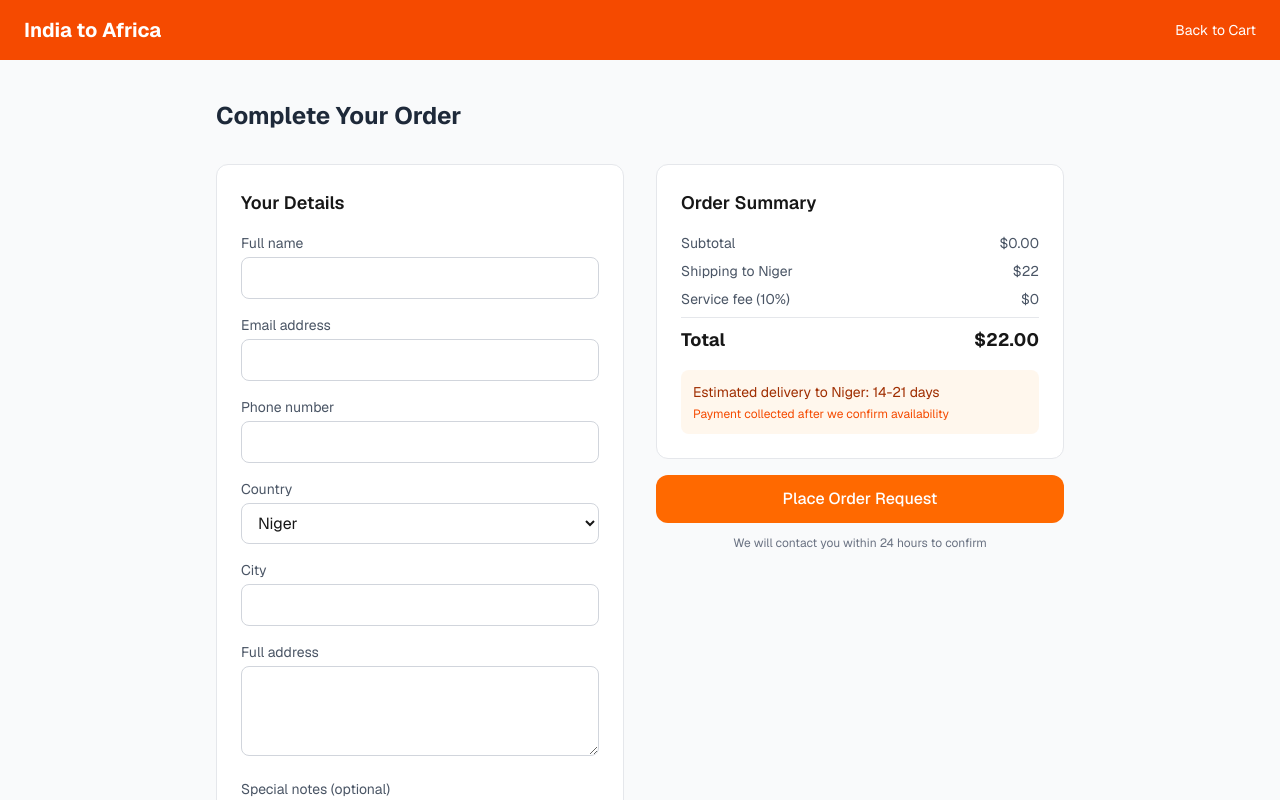
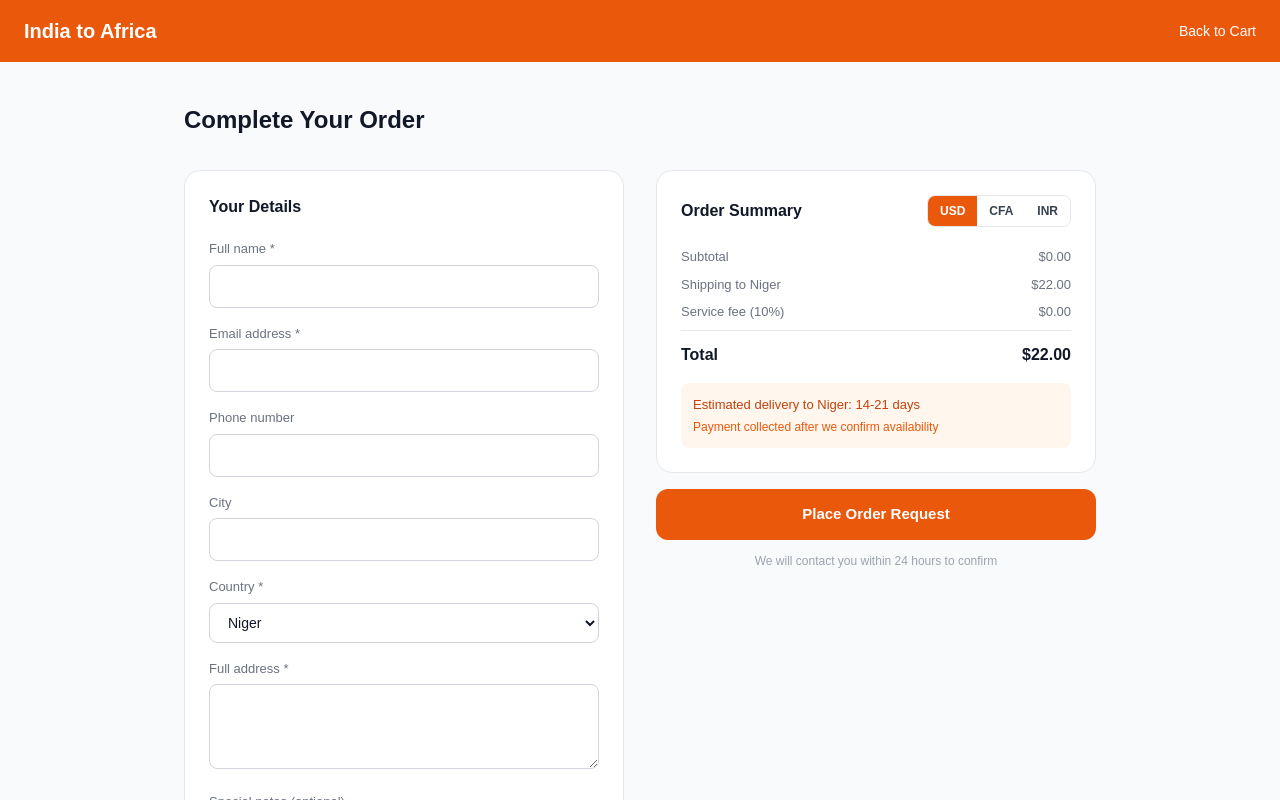
Before and after one commit to Glorycode2/India-to-Africa, a Next.js app: page /checkout in a window 1280 px wide. Shown: the top 800 px of the page. Built offline with nearby package versions, Linux system fonts and the light colour scheme.

Commit message:
Added cart, checkout, admin dashboard and database connection

```diff
--- a/app/admin/page.jsx
+++ b/app/admin/page.jsx
@@ -105,7 +105,7 @@ export default function AdminPage() {
       <nav style={{ backgroundColor: "white", borderBottom: "1px solid #e5e7eb", padding: "16px 32px", display: "flex", justifyContent: "space-between", alignItems: "center" }}>
         <div>
           <h1 style={{ fontSize: "18px", fontWeight: "700", color: "#111827" }}>Admin Dashboard</h1>
-          <p style={{ fontSize: "12px", color: "#6b7280" }}>India to Africa — Order Management</p>
+          <p style={{ fontSize: "12px", color: "#6b7280" }}>Order Management</p>
         </div>
         <a href="/" style={{ fontSize: "13px", color: "#ea580c", textDecoration: "none" }}>Back to website</a>
       </nav>
--- a/app/checkout/page.jsx
+++ b/app/checkout/page.jsx
@@ -8,13 +8,30 @@ const SHIPPING = {
   "Ghana": 20,
   "Senegal": 24,
   "Mali": 25,
+  "Burkina Faso": 26,
+  "Ivory Coast": 24,
+  "Cameroon": 25,
   "Other": 30,
+};
+
+const RATES = {
+  USD: 1,
+  CFA: 605,
+  INR: 83,
+};
+
+const SYMBOLS = {
+  USD: "$",
+  CFA: "CFA ",
+  INR: "₹",
 };
 
 export default function CheckoutPage() {
   const [cart, setCart] = useState([]);
   const [submitting, setSubmitting] = useState(false);
   const [done, setDone] = useState(false);
+  const [orderId, setOrderId] = useState("");
+  const [currency, setCurrency] = useState("USD");
   const [form, setForm] = useState({
     name: "",
     email: "",
@@ -34,10 +51,19 @@ export default function CheckoutPage() {
     setForm((prev) => ({ ...prev, [field]: value }));
   }
 
+  function convert(usdAmount) {
+    const rate = RATES[currency];
+    const symbol = SYMBOLS[currency];
+    const converted = usdAmount * rate;
+    if (currency === "CFA") return symbol + Math.round(converted).toLocaleString();
+    if (currency === "INR") return symbol + Math.round(converted).toLocaleString();
+    return symbol + converted.toFixed(2);
+  }
+
   const subtotal = cart.reduce((sum, item) => sum + item.price_usd * item.quantity, 0);
   const shipping = SHIPPING[form.country] || 30;
   const service = parseFloat((subtotal * 0.1).toFixed(2));
-  const total = (subtotal + shipping + service).toFixed(2);
+  const total = subtotal + shipping + service;
 
   async function handleSubmit() {
     if (!form.name || !form.email || !form.address) {
@@ -48,24 +74,105 @@ export default function CheckoutPage() {
       alert("Your cart is empty");
       return;
     }
+
     setSubmitting(true);
-    await new Promise((r) => setTimeout(r, 1500));
-    localStorage.removeItem("cart");
-    setDone(true);
+
+    try {
+      const { createClient } = await import("@supabase/supabase-js");
+      const supabase = createClient(
+        process.env.NEXT_PUBLIC_SUPABASE_URL,
+        process.env.NEXT_PUBLIC_SUPABASE_ANON_KEY
+      );
+
+      let userId = null;
+      const { data: existingUser } = await supabase
+        .from("users")
+        .select("id")
+        .eq("email", form.email)
+        .single();
+
+      if (existingUser) {
+        userId = existingUser.id;
+      } else {
+        const { data: newUser, error: userError } = await supabase
+          .from("users")
+          .insert([{
+            name: form.name,
+            email: form.email,
+            phone: form.phone,
+            country: form.country,
+            address: form.city + ", " + form.country + " — " + form.address,
+          }])
+          .select("id")
+          .single();
+
+        if (userError) throw userError;
+        userId = newUser.id;
+      }
+
+      const shippingAddress = form.name + "\n" + form.address + "\n" + form.city + ", " + form.country + "\nPhone: " + form.phone;
+
+      const { data: order, error: orderError } = await supabase
+        .from("orders")
+        .insert([{
+          user_id: userId,
+          status: "pending",
+          total_original_inr: cart.reduce((sum, item) => sum + (item.price_inr || 0) * item.quantity, 0),
+          total_charged_usd: parseFloat(total.toFixed(2)),
+          shipping_fee_usd: shipping,
+          service_fee_usd: service,
+          delivery_estimate: "14-21 days",
+          shipping_address: shippingAddress,
+          customer_notes: form.notes,
+        }])
+        .select("id")
+        .single();
+
+      if (orderError) throw orderError;
+
+      const orderItems = cart.map((item) => ({
+        order_id: order.id,
+        product_id: item.id,
+        quantity: item.quantity,
+        price_at_order_inr: item.price_inr || 0,
+        price_at_order_usd: item.price_usd || 0,
+      }));
+
+      const { error: itemsError } = await supabase
+        .from("order_items")
+        .insert(orderItems);
+
+      if (itemsError) throw itemsError;
+
+      localStorage.removeItem("cart");
+      setOrderId(order.id.slice(0, 8).toUpperCase());
+      setDone(true);
+
+    } catch (err) {
+      console.error("Order failed:", err);
+      alert("Something went wrong. Please try again.");
+    }
+
     setSubmitting(false);
   }
 
   if (done) {
     return (
-      <div className="min-h-screen bg-gray-50 flex items-center justify-center">
-        <div className="bg-white rounded-xl border border-gray-200 p-10 text-center max-w-md">
-          <div className="text-5xl mb-4">✅</div>
-          <h1 className="text-2xl font-bold text-gray-800 mb-2">Order Received!</h1>
-          <p className="text-gray-600 mb-6">
-            Thank you {form.name}. We will contact you at {form.email} within 24 hours to confirm your order.
+      <div style={{ minHeight: "100vh", backgroundColor: "#f9fafb", display: "flex", alignItems: "center", justifyContent: "center", fontFamily: "sans-serif" }}>
+        <div style={{ backgroundColor: "white", borderRadius: "16px", padding: "48px", textAlign: "center", maxWidth: "440px", border: "1px solid #e5e7eb" }}>
+          <div style={{ fontSize: "56px", marginBottom: "16px" }}>✅</div>
+          <h1 style={{ fontSize: "24px", fontWeight: "700", color: "#ba1616", marginBottom: "8px" }}>Order Received!</h1>
+          <p style={{ fontSize: "14px", color: "#6b7280", marginBottom: "8px" }}>
+            Thank you {form.name}. Your order reference is:
           </p>
-          <a href="/" className="bg-orange-500 text-white px-6 py-2 rounded-lg hover:bg-orange-600">
-            Back to Home
+          <div style={{ backgroundColor: "#fff7ed", border: "1px solid #fed7aa", borderRadius: "8px", padding: "12px", marginBottom: "16px" }}>
+            <p style={{ fontSize: "20px", fontWeight: "700", color: "#ea580c" }}>#{orderId}</p>
+          </div>
+          <p style={{ fontSize: "14px", color: "#6b7280", marginBottom: "24px" }}>
+            We will contact you at <strong>{form.email}</strong> within 24 hours to confirm your order and arrange payment.
+          </p>
+          <a href="/products" style={{ backgroundColor: "#ea580c", color: "white", padding: "12px 32px", borderRadius: "50px", textDecoration: "none", fontWeight: "600", fontSize: "14px" }}>
+            Continue Shopping
           </a>
         </div>
       </div>
@@ -73,103 +180,145 @@ export default function CheckoutPage() {
   }
 
   return (
-    <div className="min-h-screen bg-gray-50">
-      <nav className="bg-orange-600 text-white px-6 py-4 flex justify-between items-center">
-        <a href="/" className="text-xl font-bold">India to Africa</a>
-        <a href="/cart" className="text-sm hover:underline">Back to Cart</a>
+    <div style={{ minHeight: "100vh", backgroundColor: "#f9fafb", fontFamily: "sans-serif" }}>
+      <nav style={{ backgroundColor: "#ea580c", padding: "16px 24px", display: "flex", justifyContent: "space-between", alignItems: "center" }}>
+        <a href="/" style={{ color: "white", fontWeight: "bold", fontSize: "20px", textDecoration: "none" }}>India to Africa</a>
+        <a href="/cart" style={{ color: "white", fontSize: "14px", textDecoration: "none" }}>Back to Cart</a>
       </nav>
 
-      <div className="max-w-4xl mx-auto px-6 py-10">
-        <h1 className="text-2xl font-bold text-gray-800 mb-8">Complete Your Order</h1>
+      <div style={{ maxWidth: "960px", margin: "0 auto", padding: "40px 24px" }}>
+        <h1 style={{ fontSize: "24px", fontWeight: "700", color: "#111827", marginBottom: "32px" }}>Complete Your Order</h1>
 
-        <div className="grid grid-cols-1 md:grid-cols-2 gap-8">
-          <div className="bg-white rounded-xl border border-gray-200 p-6">
-            <h2 className="font-semibold text-lg mb-4">Your Details</h2>
+        <div style={{ display: "grid", gridTemplateColumns: "1fr 1fr", gap: "32px" }}>
 
-            <div className="mb-4">
-              <label className="block text-sm text-gray-600 mb-1">Full name</label>
-              <input type="text" value={form.name} onChange={(e) => update("name", e.target.value)} className="w-full border border-gray-300 rounded-lg px-3 py-2 focus:outline-none focus:ring-2 focus:ring-orange-400" />
-            </div>
+          {/* LEFT - Form */}
+          <div style={{ backgroundColor: "white", borderRadius: "16px", border: "1px solid #e5e7eb", padding: "24px" }}>
+            <h2 style={{ fontSize: "16px", fontWeight: "600", color: "#111827", marginBottom: "20px" }}>Your Details</h2>
 
-            <div className="mb-4">
-              <label className="block text-sm text-gray-600 mb-1">Email address</label>
-              <input type="email" value={form.email} onChange={(e) => update("email", e.target.value)} className="w-full border border-gray-300 rounded-lg px-3 py-2 focus:outline-none focus:ring-2 focus:ring-orange-400" />
-            </div>
+            {[
+              { label: "Full name *", field: "name", type: "text" },
+              { label: "Email address *", field: "email", type: "email" },
+              { label: "Phone number", field: "phone", type: "tel" },
+              { label: "City", field: "city", type: "text" },
+            ].map(({ label, field, type }) => (
+              <div key={field} style={{ marginBottom: "16px" }}>
+                <label style={{ display: "block", fontSize: "13px", color: "#6b7280", marginBottom: "6px" }}>{label}</label>
+                <input
+                  type={type}
+                  value={form[field]}
+                  onChange={(e) => update(field, e.target.value)}
+                  style={{ width: "100%", border: "1px solid #d1d5db", borderRadius: "8px", padding: "10px 14px", fontSize: "14px", color: "#111827", boxSizing: "border-box" }}
+                />
+              </div>
+            ))}
 
-            <div className="mb-4">
-              <label className="block text-sm text-gray-600 mb-1">Phone number</label>
-              <input type="tel" value={form.phone} onChange={(e) => update("phone", e.target.value)} className="w-full border border-gray-300 rounded-lg px-3 py-2 focus:outline-none focus:ring-2 focus:ring-orange-400" />
-            </div>
-
-            <div className="mb-4">
-              <label className="block text-sm text-gray-600 mb-1">Country</label>
-              <select value={form.country} onChange={(e) => update("country", e.target.value)} className="w-full border border-gray-300 rounded-lg px-3 py-2 focus:outline-none focus:ring-2 focus:ring-orange-400">
+            <div style={{ marginBottom: "16px" }}>
+              <label style={{ display: "block", fontSize: "13px", color: "#6b7280", marginBottom: "6px" }}>Country *</label>
+              <select
+                value={form.country}
+                onChange={(e) => update("country", e.target.value)}
+                style={{ width: "100%", border: "1px solid #d1d5db", borderRadius: "8px", padding: "10px 14px", fontSize: "14px", color: "#111827" }}
+              >
                 {Object.keys(SHIPPING).map((c) => (
                   <option key={c} value={c}>{c}</option>
                 ))}
               </select>
             </div>
 
-            <div className="mb-4">
-              <label className="block text-sm text-gray-600 mb-1">City</label>
-              <input type="text" value={form.city} onChange={(e) => update("city", e.target.value)} className="w-full border border-gray-300 rounded-lg px-3 py-2 focus:outline-none focus:ring-2 focus:ring-orange-400" />
+            <div style={{ marginBottom: "16px" }}>
+              <label style={{ display: "block", fontSize: "13px", color: "#6b7280", marginBottom: "6px" }}>Full address *</label>
+              <textarea
+                value={form.address}
+                onChange={(e) => update("address", e.target.value)}
+                rows={3}
+                style={{ width: "100%", border: "1px solid #d1d5db", borderRadius: "8px", padding: "10px 14px", fontSize: "14px", color: "#111827", boxSizing: "border-box" }}
+              />
             </div>
 
-            <div className="mb-4">
-              <label className="block text-sm text-gray-600 mb-1">Full address</label>
-              <textarea value={form.address} onChange={(e) => update("address", e.target.value)} rows={3} className="w-full border border-gray-300 rounded-lg px-3 py-2 focus:outline-none focus:ring-2 focus:ring-orange-400" />
-            </div>
-
-            <div className="mb-4">
-              <label className="block text-sm text-gray-600 mb-1">Special notes (optional)</label>
-              <textarea value={form.notes} onChange={(e) => update("notes", e.target.value)} rows={2} className="w-full border border-gray-300 rounded-lg px-3 py-2 focus:outline-none focus:ring-2 focus:ring-orange-400" />
+            <div style={{ marginBottom: "16px" }}>
+              <label style={{ display: "block", fontSize: "13px", color: "#6b7280", marginBottom: "6px" }}>Special notes (optional)</label>
+              <textarea
+                value={form.notes}
+                onChange={(e) => update("notes", e.target.value)}
+                rows={2}
+                style={{ width: "100%", border: "1px solid #d1d5db", borderRadius: "8px", padding: "10px 14px", fontSize: "14px", color: "#111827", boxSizing: "border-box" }}
+              />
             </div>
           </div>
 
+          {/* RIGHT - Summary */}
           <div>
-            <div className="bg-white rounded-xl border border-gray-200 p-6 mb-4">
-              <h2 className="font-semibold text-lg mb-4">Order Summary</h2>
+            <div style={{ backgroundColor: "white", borderRadius: "16px", border: "1px solid #e5e7eb", padding: "24px", marginBottom: "16px" }}>
+              <div style={{ display: "flex", justifyContent: "space-between", alignItems: "center", marginBottom: "20px" }}>
+                <h2 style={{ fontSize: "16px", fontWeight: "600", color: "#111827" }}>Order Summary</h2>
+
+                {/* CURRENCY TOGGLE */}
+                <div style={{ display: "flex", border: "1px solid #e5e7eb", borderRadius: "8px", overflow: "hidden" }}>
+                  {["USD", "CFA", "INR"].map((c) => (
+                    <button
+                      key={c}
+                      onClick={() => setCurrency(c)}
+                      style={{
+                        padding: "6px 12px",
+                        fontSize: "12px",
+                        fontWeight: "600",
+                        border: "none",
+                        cursor: "pointer",
+                        backgroundColor: currency === c ? "#ea580c" : "white",
+                        color: currency === c ? "white" : "#374151",
+                      }}
+                    >
+                      {c}
+                    </button>
+                  ))}
+                </div>
+              </div>
+
               {cart.map((item) => (
-                <div key={item.id} className="flex justify-between items-center mb-3 pb-3 border-b border-gray-100">
+                <div key={item.id} style={{ display: "flex", justifyContent: "space-between", alignItems: "flex-start", marginBottom: "12px", paddingBottom: "12px", borderBottom: "1px solid #f3f4f6" }}>
                   <div>
-                    <p className="text-sm font-medium text-gray-800">{item.name}</p>
-                    <p className="text-xs text-gray-500">Qty: {item.quantity}</p>
+                    <p style={{ fontSize: "13px", fontWeight: "500", color: "#111827" }}>{item.name}</p>
+                    <p style={{ fontSize: "12px", color: "#9ca3af" }}>Qty: {item.quantity}</p>
                   </div>
-                  <p className="text-sm font-medium">${(item.price_usd * item.quantity).toFixed(2)}</p>
+                  <p style={{ fontSize: "13px", fontWeight: "600" }}>{convert(item.price_usd * item.quantity)}</p>
                 </div>
               ))}
-              <div className="space-y-2 mt-4">
-                <div className="flex justify-between text-sm text-gray-600">
-                  <span>Subtotal</span>
-                  <span>${subtotal.toFixed(2)}</span>
-                </div>
-                <div className="flex justify-between text-sm text-gray-600">
-                  <span>Shipping to {form.country}</span>
-                  <span>${shipping}</span>
-                </div>
-                <div className="flex justify-between text-sm text-gray-600">
-                  <span>Service fee (10%)</span>
-                  <span>${service}</span>
-                </div>
-                <div className="flex justify-between font-bold text-lg border-t border-gray-200 pt-2 mt-2">
+
+              <div style={{ marginTop: "16px" }}>
+                {[
+                  { label: "Subtotal", value: convert(subtotal) },
+                  { label: "Shipping to " + form.country, value: convert(shipping) },
+                  { label: "Service fee (10%)", value: convert(service) },
+                ].map((row) => (
+                  <div key={row.label} style={{ display: "flex", justifyContent: "space-between", fontSize: "13px", color: "#6b7280", marginBottom: "8px" }}>
+                    <span>{row.label}</span>
+                    <span>{row.value}</span>
+                  </div>
+                ))}
+                <div style={{ display: "flex", justifyContent: "space-between", fontSize: "16px", fontWeight: "700", color: "#111827", borderTop: "1px solid #e5e7eb", paddingTop: "12px", marginTop: "8px" }}>
                   <span>Total</span>
-                  <span>${total}</span>
+                  <span>{convert(total)}</span>
                 </div>
               </div>
-              <div className="mt-4 bg-orange-50 rounded-lg p-3">
-                <p className="text-sm text-orange-800">
+
+              <div style={{ backgroundColor: "#fff7ed", borderRadius: "8px", padding: "12px", marginTop: "16px" }}>
+                <p style={{ fontSize: "13px", color: "#c2410c", fontWeight: "500" }}>
                   Estimated delivery to {form.country}: 14-21 days
                 </p>
-                <p className="text-xs text-orange-600 mt-1">
+                <p style={{ fontSize: "12px", color: "#ea580c", marginTop: "4px" }}>
                   Payment collected after we confirm availability
                 </p>
               </div>
             </div>
 
-            <button onClick={handleSubmit} disabled={submitting} className="w-full bg-orange-500 hover:bg-orange-600 disabled:bg-gray-300 text-white font-medium py-3 rounded-xl transition-colors">
+            <button
+              onClick={handleSubmit}
+              disabled={submitting}
+              style={{ width: "100%", backgroundColor: submitting ? "#d1d5db" : "#ea580c", color: "white", border: "none", borderRadius: "12px", padding: "14px", fontSize: "15px", fontWeight: "600", cursor: submitting ? "not-allowed" : "pointer" }}
+            >
               {submitting ? "Placing order..." : "Place Order Request"}
             </button>
-            <p className="text-xs text-gray-500 text-center mt-3">
+            <p style={{ fontSize: "12px", color: "#9ca3af", textAlign: "center", marginTop: "12px" }}>
               We will contact you within 24 hours to confirm
             </p>
           </div>
```
Also changed, not shown: app/cart/page.jsx (+52 -27 lines).
